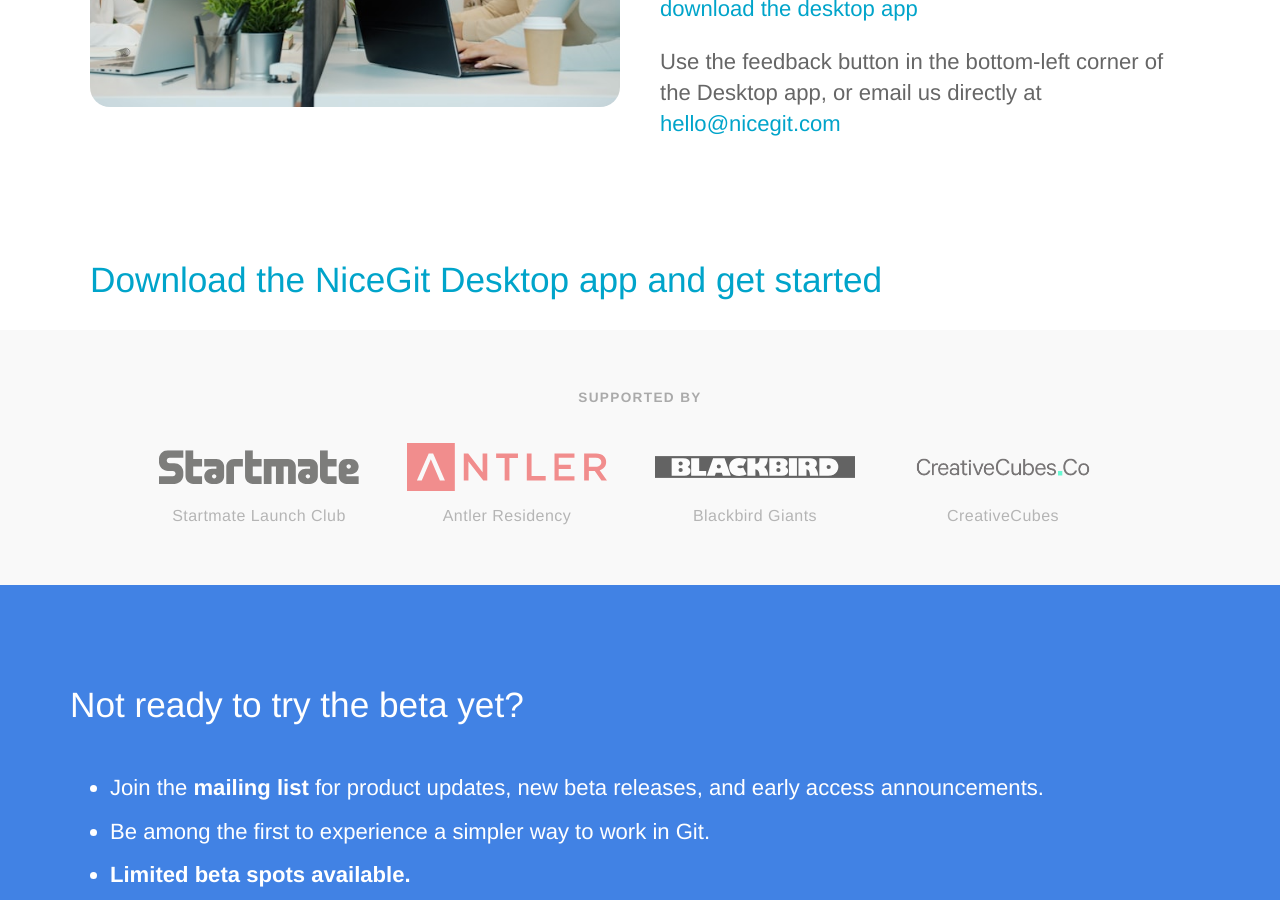
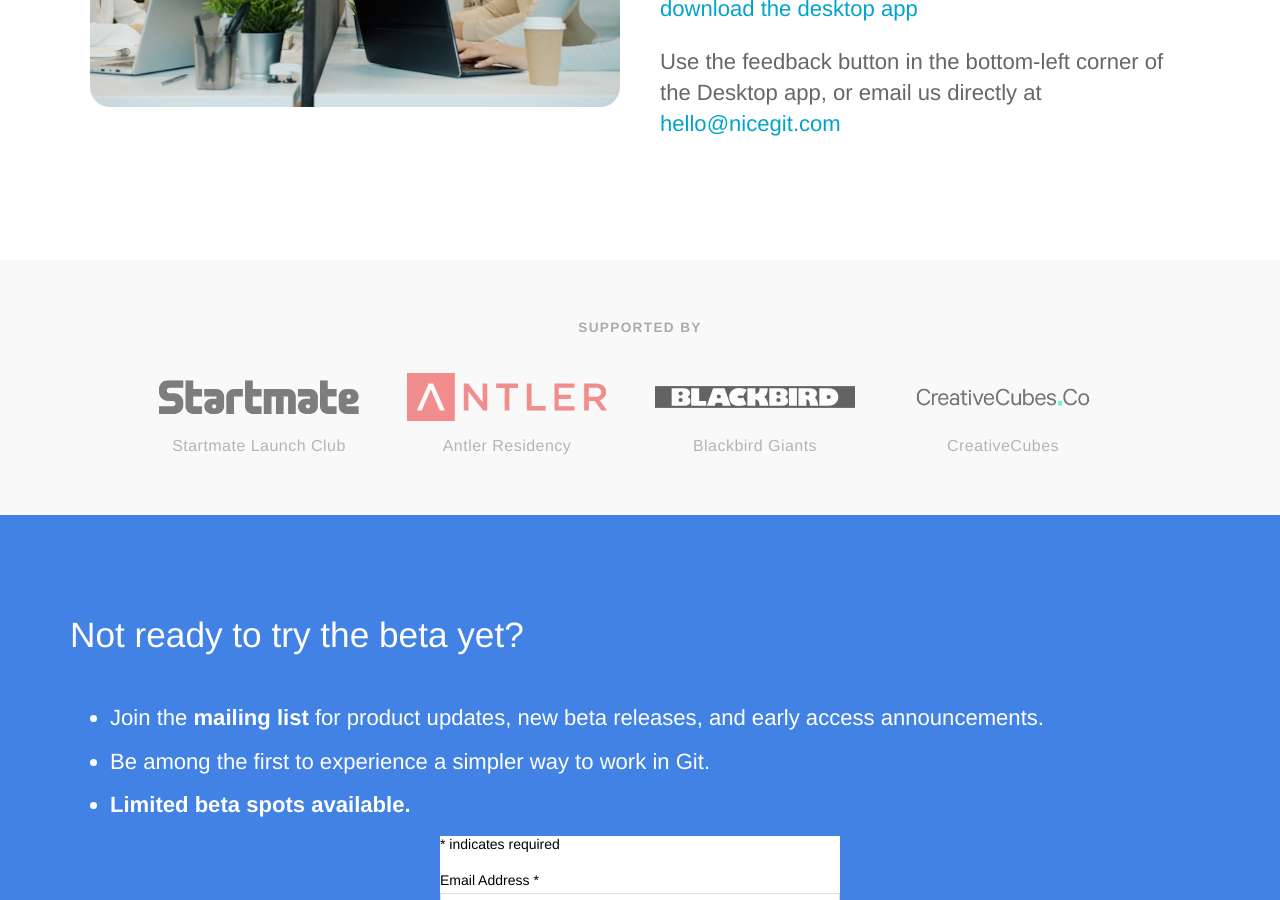
Before and after one commit to NiceGitTeam/Web, a Jekyll site: the page built from beta.md, in a window 1280 px wide and 900 px high, scrolled down 3460 px. Built offline with Jekyll 4.4.1, drawn with Linux system fonts in a browser that asks for light colours; comment, search, counter and statistics services are not loaded.

Commit message:
removed the last line

```diff
--- a/beta.md
+++ b/beta.md
@@ -91,12 +91,6 @@
 
 %}
 
-<div class="container flex">
-   <div class="text editable">
-      <h2><a href="/downloads">Download the NiceGit Desktop app and get started</a></h2>
-   </div>
-</div>
-
 
 {% include supporters.html %}
 
```
